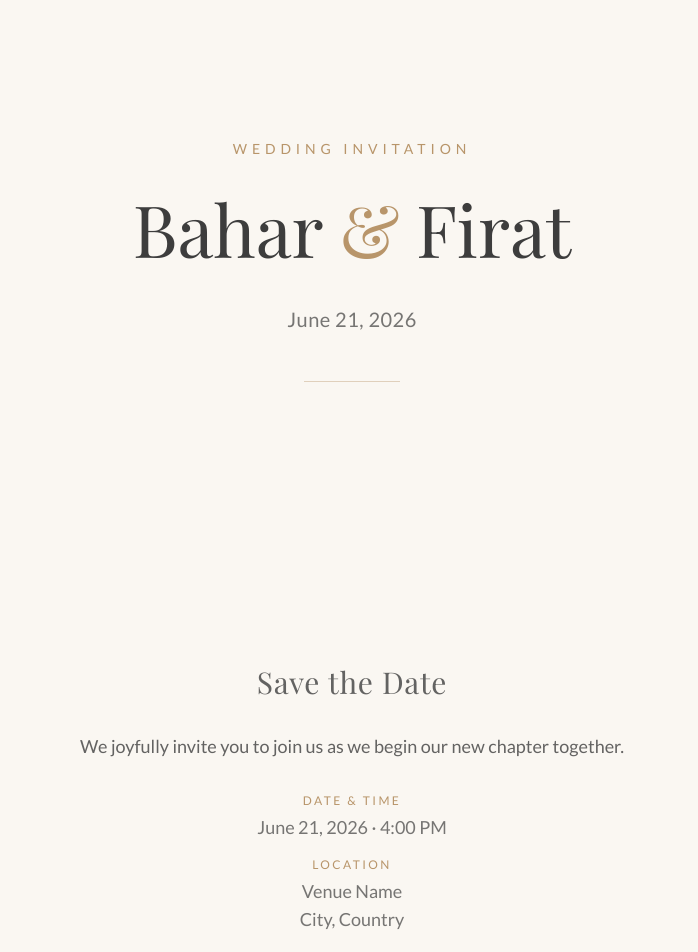
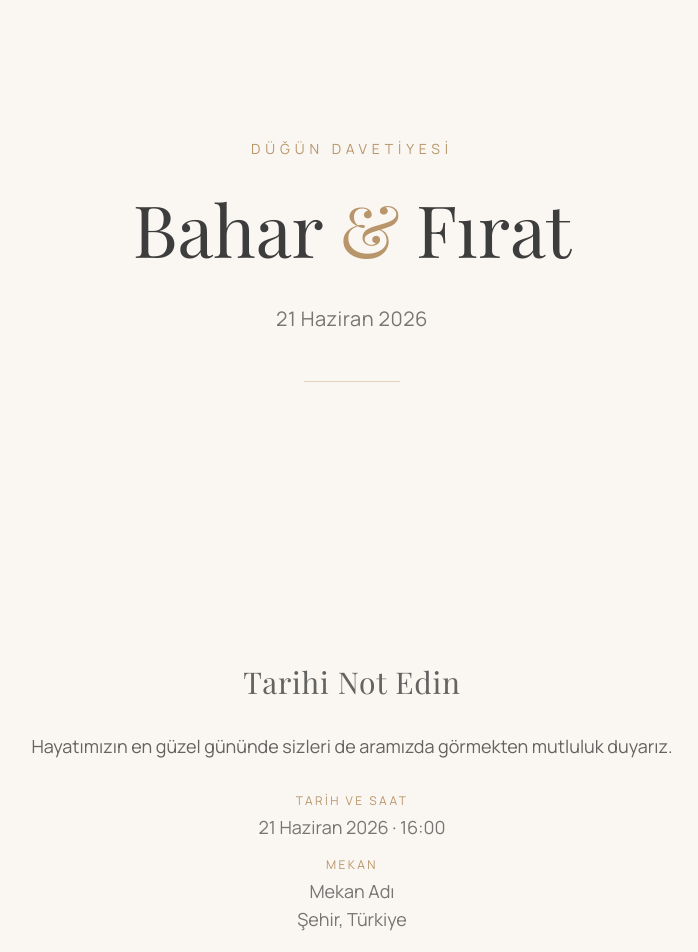
Before and after one commit to iremnurc/baharvefirat, a Next.js app: page / in a window 1280 px wide. Shown: the part 80-1032 px from the top of the page, without its empty margins (288-986 px from the left). Built offline with nearby package versions, Linux system fonts and the light colour scheme; a web font is replaced by a local one.

Commit message:
Update font

```diff
--- a/app/globals.css
+++ b/app/globals.css
@@ -11,7 +11,7 @@
   --color-foreground: var(--foreground);
   --color-accent: var(--accent);
   --font-serif: var(--font-playfair);
-  --font-sans: var(--font-lato);
+  --font-sans: var(--font-manrope);
 }
 
 body {
--- a/app/layout.tsx
+++ b/app/layout.tsx
@@ -1,17 +1,16 @@
 import type { Metadata } from "next";
-import { Lato, Playfair_Display } from "next/font/google";
+import { Manrope, Playfair_Display } from "next/font/google";
 import { siteConfig } from "@/lib/site-config";
 import "./globals.css";
 
 const playfair = Playfair_Display({
   variable: "--font-playfair",
-  subsets: ["latin"],
+  subsets: ["latin", "latin-ext"],
 });
 
-const lato = Lato({
-  variable: "--font-lato",
-  subsets: ["latin"],
-  weight: ["300", "400", "700"],
+const manrope = Manrope({
+  variable: "--font-manrope",
+  subsets: ["latin", "latin-ext"],
 });
 
 export const metadata: Metadata = {
@@ -26,8 +25,8 @@ export default function RootLayout({
 }>) {
   return (
     <html
-      lang="en"
-      className={`${playfair.variable} ${lato.variable} h-full antialiased`}
+      lang="tr"
+      className={`${playfair.variable} ${manrope.variable} h-full antialiased`}
     >
       <body className="min-h-full bg-background font-sans text-foreground">
         {children}
--- a/app/page.tsx
+++ b/app/page.tsx
@@ -9,15 +9,15 @@ export default function Home() {
     <main>
       <Hero />
 
-      <Section id="details" title="Save the Date">
+      <Section id="details" title="Tarihi Not Edin">
         <p className="font-sans text-lg leading-relaxed text-foreground/80">
-          We joyfully invite you to join us as we begin our new chapter
-          together.
+          Hayatımızın en güzel gününde sizleri de aramızda görmekten mutluluk
+          duyarız.
         </p>
         <dl className="mt-8 space-y-4 font-sans text-foreground/70">
           <div>
             <dt className="text-xs uppercase tracking-[0.2em] text-accent">
-              Date & Time
+              Tarih ve Saat
             </dt>
             <dd className="mt-1 text-lg">
               {siteConfig.wedding.date} · {time}
@@ -25,7 +25,7 @@ export default function Home() {
           </div>
           <div>
             <dt className="text-xs uppercase tracking-[0.2em] text-accent">
-              Location
+              Mekan
             </dt>
             <dd className="mt-1 text-lg">
               {venue}
@@ -36,9 +36,9 @@ export default function Home() {
         </dl>
       </Section>
 
-      <Section id="rsvp" title="RSVP">
+      <Section id="rsvp" title="Katılım">
         <p className="font-sans text-lg leading-relaxed text-foreground/80">
-          RSVP details coming soon.
+          Katılım bildirimi detayları yakında eklenecek.
         </p>
       </Section>
 
--- a/components/hero.tsx
+++ b/components/hero.tsx
@@ -7,7 +7,7 @@ export function Hero() {
   return (
     <header className="flex min-h-[85vh] flex-col items-center justify-center px-6 py-24 text-center">
       <p className="font-sans text-sm uppercase tracking-[0.35em] text-accent">
-        Wedding Invitation
+        Düğün Davetiyesi
       </p>
       <h1 className="mt-6 font-serif text-5xl leading-tight text-foreground md:text-7xl">
         {bride}
--- a/lib/site-config.ts
+++ b/lib/site-config.ts
@@ -1,16 +1,17 @@
 export const siteConfig = {
   couple: {
     bride: "Bahar",
-    groom: "Firat",
+    groom: "Fırat",
   },
   wedding: {
-    date: "June 21, 2026",
-    time: "4:00 PM",
-    venue: "Venue Name",
-    city: "City, Country",
+    date: "21 Haziran 2026",
+    time: "16:00",
+    venue: "Mekan Adı",
+    city: "Şehir, Türkiye",
   },
   meta: {
-    title: "Bahar & Firat — Wedding Invitation",
-    description: "You are invited to celebrate the wedding of Bahar and Firat.",
+    title: "Bahar & Fırat — Düğün Davetiyesi",
+    description:
+      "Bahar ve Fırat'ın düğününü kutlamak için sizleri davet ediyoruz.",
   },
 } as const;
```
